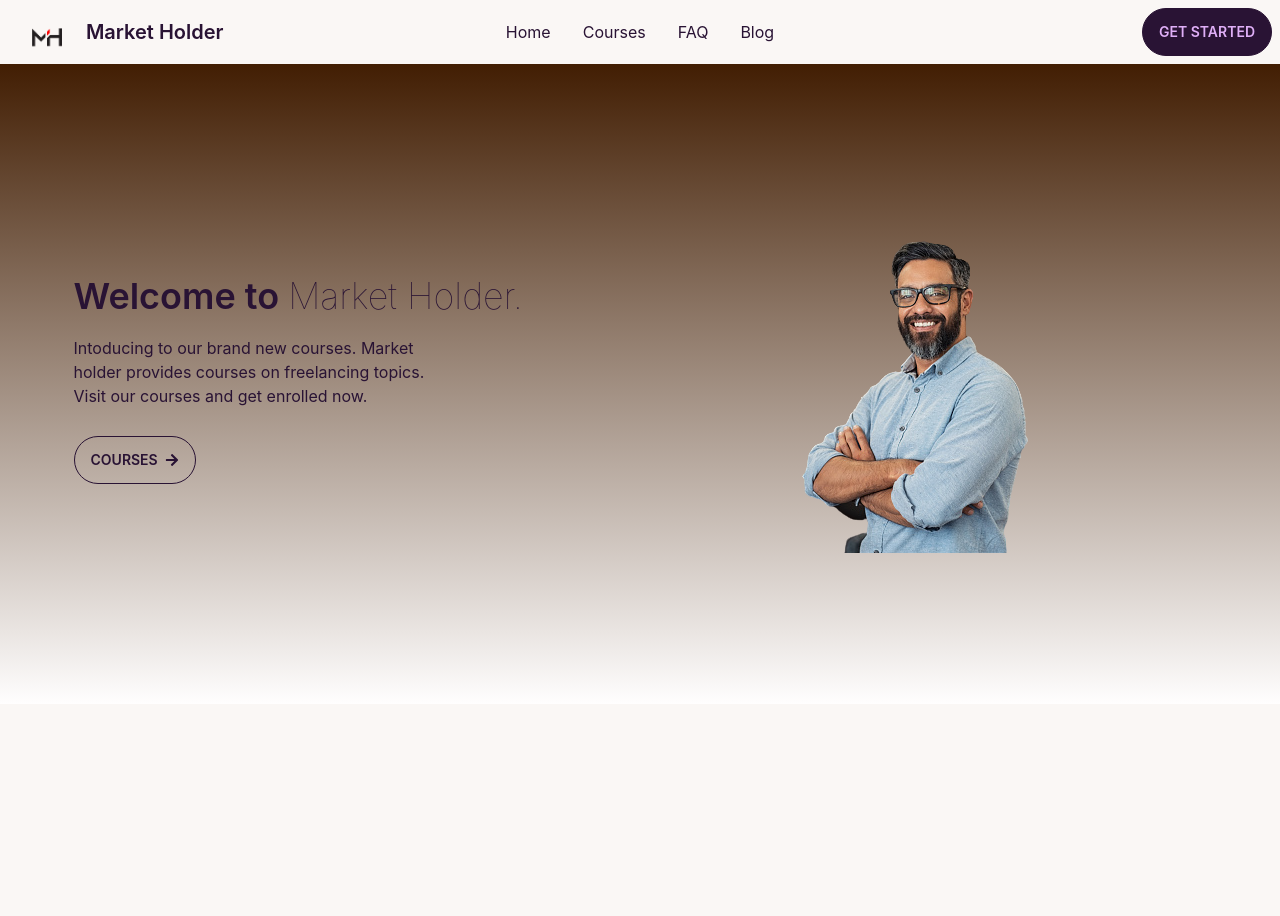
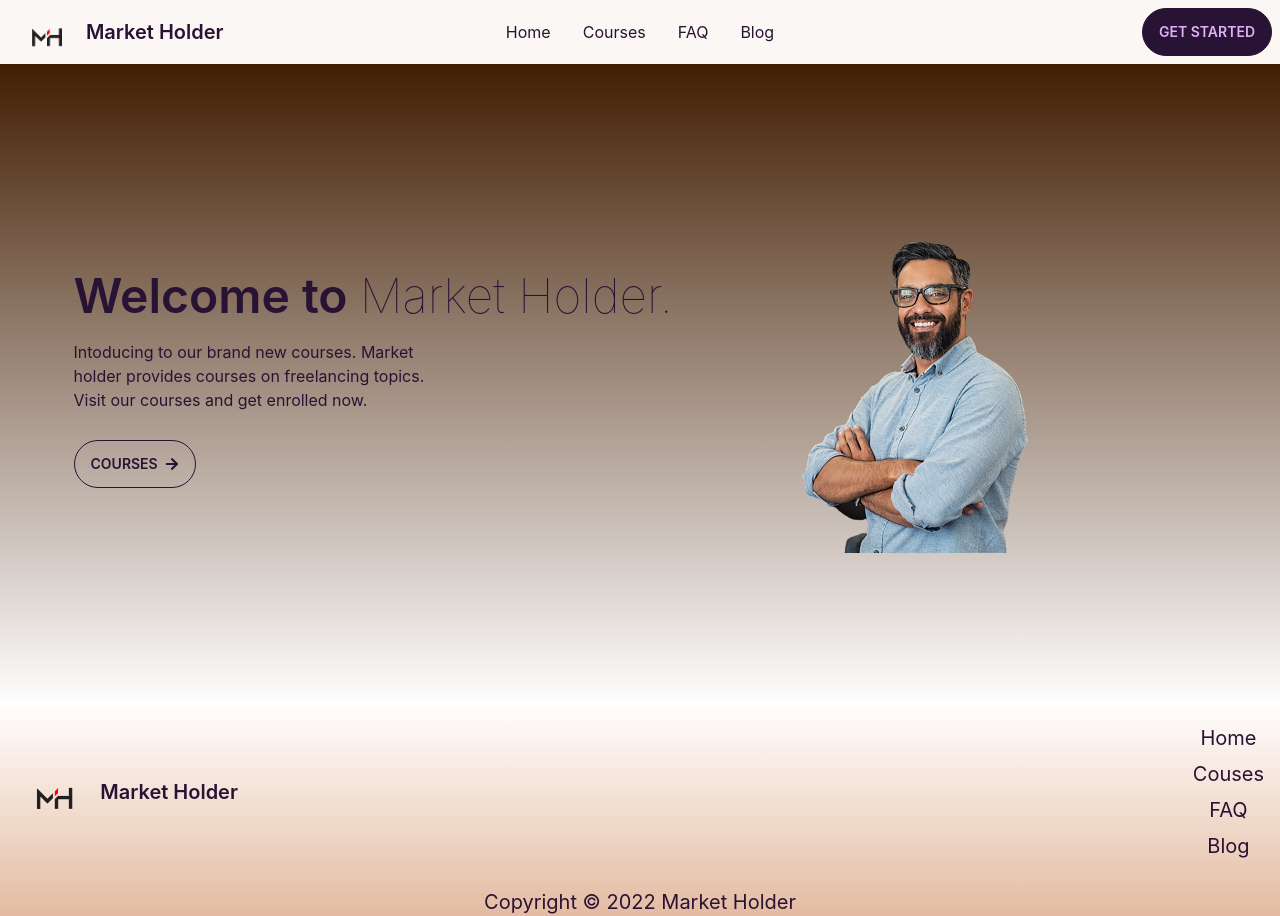
Before and after one commit to saqib0404/market-holder-client, a React (Create React App) app: page / in a window 1280 px wide. Before the commit the page ends 800 px from the top, so only its background shows below. Built offline with nearby package versions, Linux system fonts and the light colour scheme.

Commit message:
footer added .

```diff
--- a/src/App.js
+++ b/src/App.js
@@ -1,4 +1,5 @@
 import './App.css';
+import Footer from './components/Footer/Footer';
 import Header from './components/Header/Header';
 import Home from './components/Home/Home';
 
@@ -7,6 +8,7 @@ function App() {
     <div className="">
       <Header></Header>
       <Home></Home>
+      <Footer></Footer>
     </div>
   );
 }
--- /dev/null
+++ b/src/components/Footer/Footer.css
@@ -0,0 +1,13 @@
+footer{
+    /* background-color: rgb(224, 205, 192); */
+    background-image: linear-gradient(to bottom, rgb(255, 254, 254) ,rgb(228, 187, 161) );
+}
+.footer-links li{
+    padding: 4px 8px;
+    border-radius: 8px;
+    list-style: none;
+}
+.footer-links li:hover{
+background-color: rgb(189, 185, 185);
+cursor: pointer;
+}
--- /dev/null
+++ b/src/components/Footer/Footer.js
@@ -0,0 +1,25 @@
+import React from 'react';
+import './Footer.css'
+import logo from '../../assets/logo.png'
+
+const Footer = () => {
+    return (
+        <footer>
+            <div className='mb-2 md:flex justify-between mx-2 items-center'>
+                <div className='flex items-center justify-center my-2'>
+                    <img className='h-12' src={logo} alt="" />
+                    <h2 className='text-xl font-semibold'>Market Holder</h2>
+                </div>
+                <div className='footer-links py-4 text-xl text-center'>
+                    <li>Home</li>
+                    <li>Couses</li>
+                    <li>FAQ</li>
+                    <li>Blog</li>
+                </div>
+            </div>
+            <h3 className='text-xl text-center'>Copyright © 2022 Market Holder</h3>
+        </footer>
+    );
+};
+
+export default Footer;
--- a/src/components/Home/Home.js
+++ b/src/components/Home/Home.js
@@ -8,7 +8,7 @@ const Home = () => {
     return (
         <div className='home flex items-center justify-center'>
             <div className="home-details text-center md:ml-4 md:text-left md:w-1/2">
-                <h1 className='text-4xl font-semibold'>Welcome to <span className='font-thin'>Market Holder.</span></h1>
+                <h1 className='text-5xl font-semibold'>Welcome to <span className='font-thin'>Market Holder.</span></h1>
                 <p className=' md:w-3/5 my-5'>Intoducing to our brand new courses. Market holder provides courses on freelancing topics. Visit our courses and get enrolled now.</p>
                 <button className="btn btn-outline my-2">Courses &nbsp; <FaArrowRight></FaArrowRight> </button>
             </div>
```
